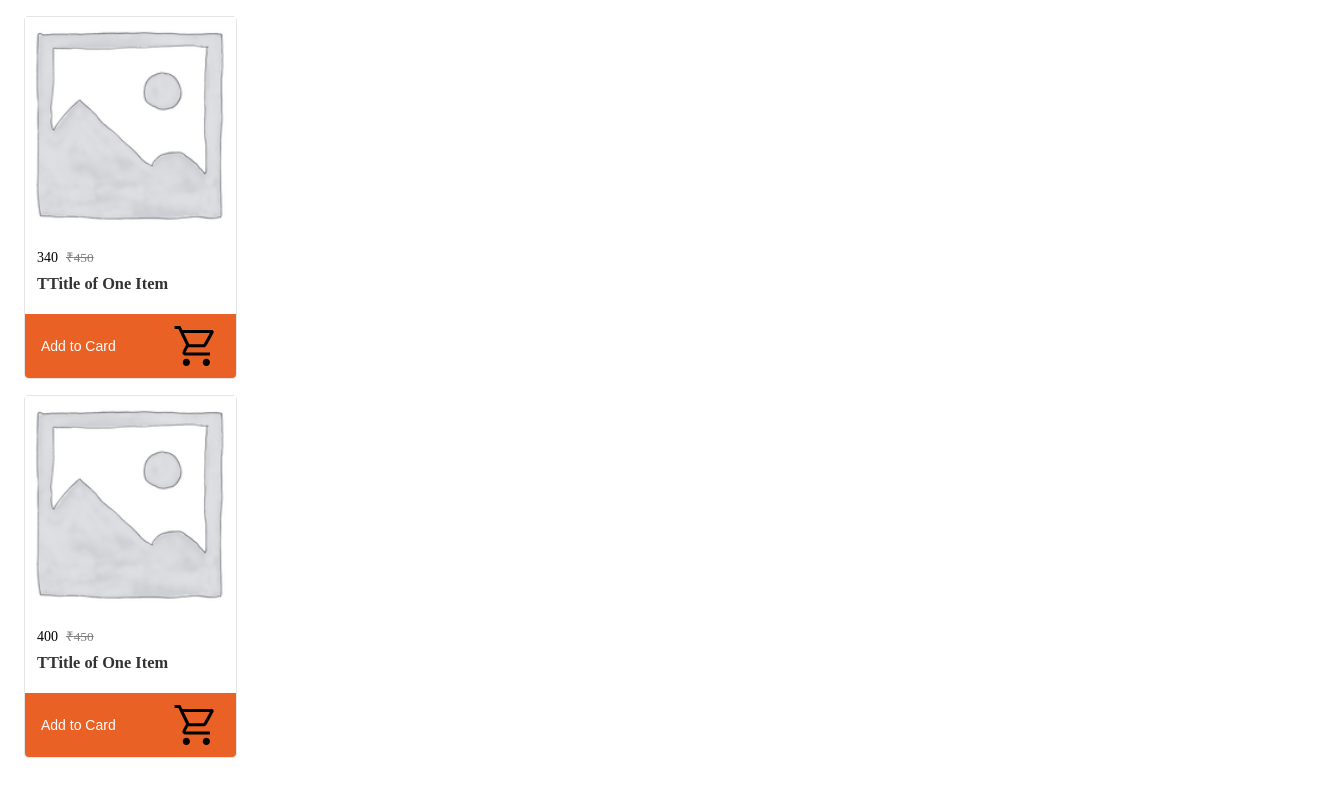
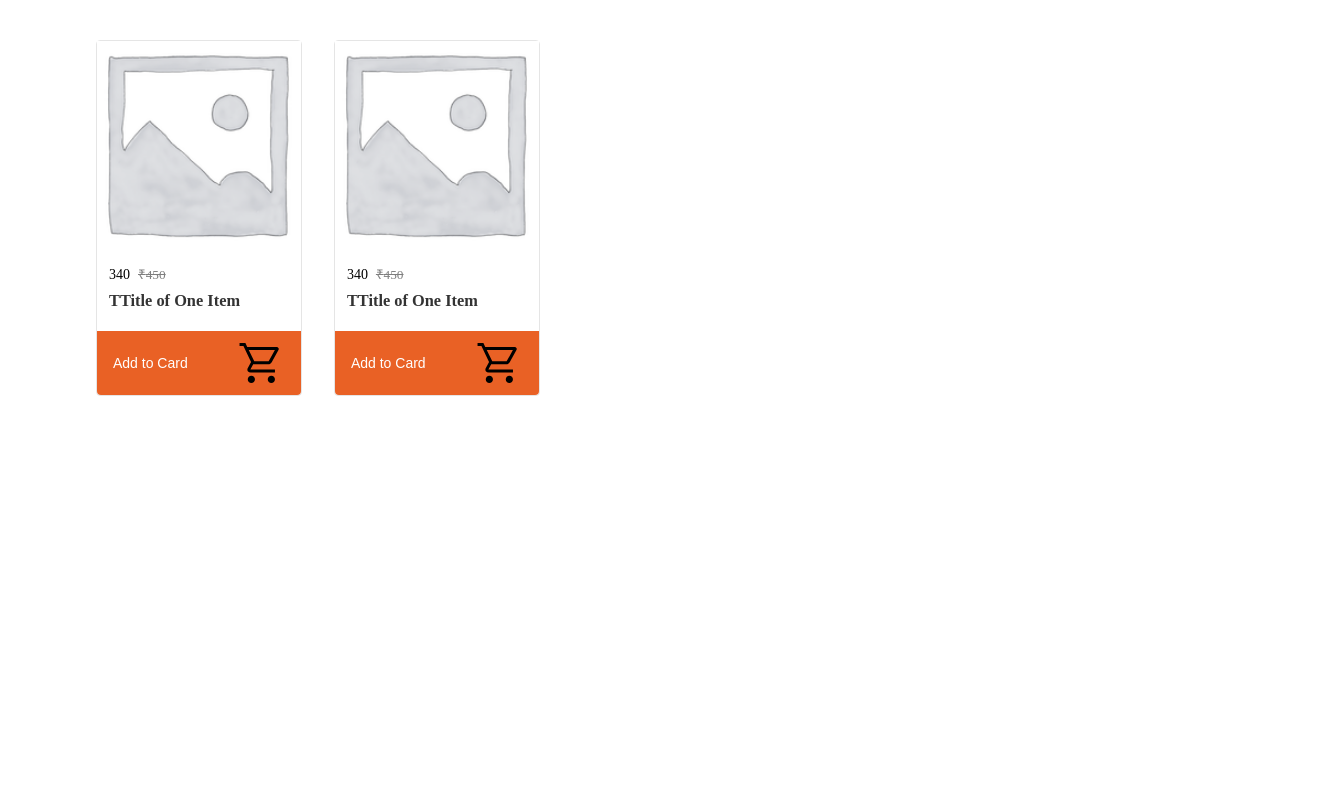
Before and after one commit to KanhaiyaJayas/E-Commerce, a React (Create React App) app: page / in a window 1280 px wide. Shown: the top 796 px of the page, 1336 px wide, since content can reach past the window. Built offline with nearby package versions, Linux system fonts and the light colour scheme.

Commit message:
Complex Components & Splitting

```diff
--- a/src/App.js
+++ b/src/App.js
@@ -1,20 +1,8 @@
-import ListItem from "./components/ListItem";
+import Products from "./components/Products/Products";
 function App() {
-
   return (
     <>
-    <ListItem data ={{
-    discountedPrice: 340,
-    price: 450,
-    title: "Title of One Item",
-    thumbnail: "placeholder.png"
-  }}/>
-    <ListItem  data ={{
-    discountedPrice: 400,
-    price: 450,
-    title: "Title of One Item",
-    thumbnail: "placeholder.png"
-  }}/>
+      <Products />
     </>
   );
 }
--- /dev/null
+++ b/src/components/Products/Products.js
@@ -0,0 +1,33 @@
+import ListItem from "../ListItems/ListItem";
+const Products = () => {
+  const items = [
+    {
+      id: 0,
+      discountedPrice: 340,
+      price: 450,
+      title: "Title of One Item",
+      thumbnail: "placeholder.png",
+    },
+    {
+      id: 1,
+      discountedPrice: 340,
+      price: 450,
+      title: "Title of One Item",
+      thumbnail: "placeholder.png",
+    },
+  ];
+  return (
+    <div className={"product-list"}>
+      <div className={"product-list--wrapper"}>
+        <ListItem
+          data={items[0]}
+        />
+        <ListItem
+          data={items[1]}
+        />
+      </div>
+    </div>
+  );
+};
+
+export default Products;
```
Also changed, not shown: src/components/ListItems/ListItem.js (renamed from src/components/ListItem.js, +5 -8 lines).
